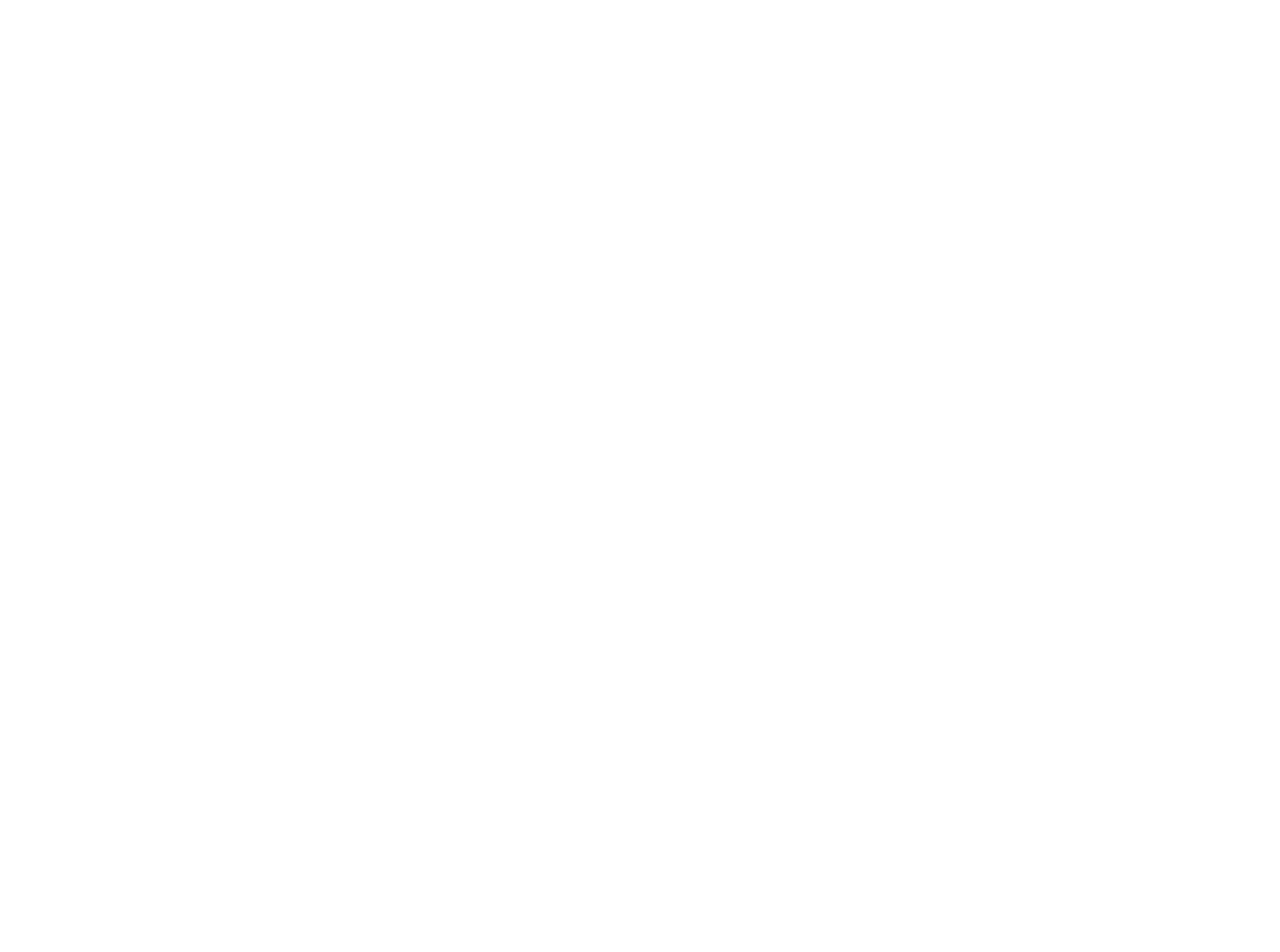
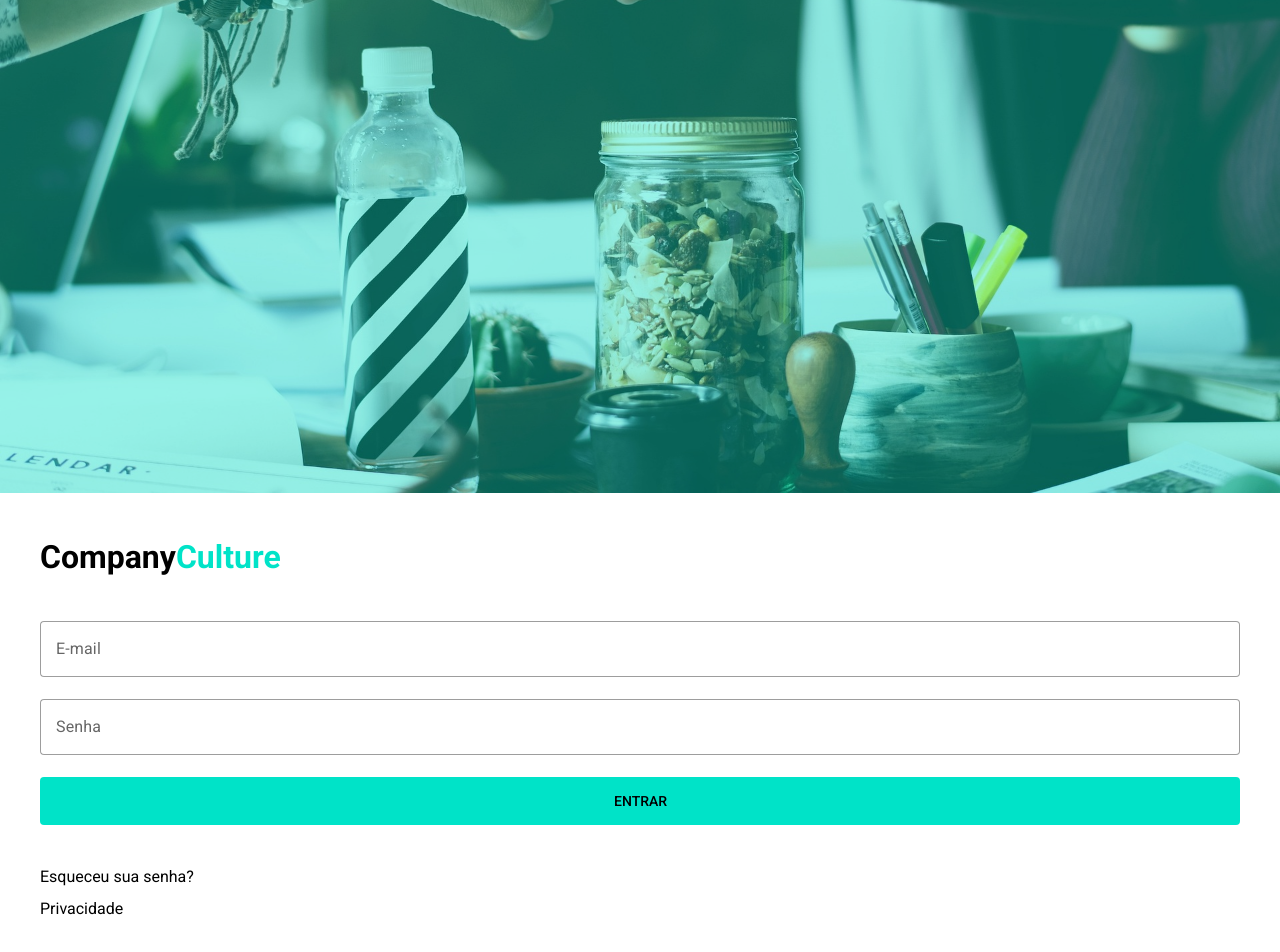
Before and after one commit to alessandroCidney/projeto-academico-1, a Nuxt app: page /login in a window 1280 px wide. Before the commit this address had no page. Shown: the part 380-1332 px from the top of the page. Before the commit the page ends 800 px from the top, so only its background shows below. Built offline with nearby package versions, Linux system fonts and the light colour scheme.

Commit message:
feat: Created login screen base structure

```diff
--- a/nuxt.config.ts
+++ b/nuxt.config.ts
@@ -10,9 +10,14 @@
     transpile: ['vuetify'],
   },
 
+  css: [
+    '@/assets/scss/global.scss',
+  ],
+
   modules: [
     (_options, nuxt) => {
       nuxt.hooks.hook('vite:extendConfig', (config) => {
+        // eslint-disable-next-line @typescript-eslint/ban-ts-comment
         // @ts-expect-error
         config.plugins.push(vuetify({ autoImport: true }))
       })
--- a/src/app.vue
+++ b/src/app.vue
@@ -1,7 +1,5 @@
 <template>
   <nuxt-layout>
-    <v-app>
-      <nuxt-page />
-    </v-app>
+    <nuxt-page />
   </nuxt-layout>
 </template>
--- /dev/null
+++ b/src/assets/scss/global.scss
@@ -0,0 +1,26 @@
+@import url('https://fonts.googleapis.com/css2?family=Roboto:ital,wght@0,100;0,300;0,400;0,500;0,700;0,900;1,100;1,300;1,400;1,500;1,700;1,900&display=swap');
+
+.normalLetterSpacing {
+  letter-spacing: 0 !important;
+}
+
+ol, ul {
+  list-style: none !important;
+}
+
+.fillWidth {
+  width: 100%;
+}
+
+.fillHeight {
+  height: 100%;
+}
+
+a {
+  color: inherit !important;
+  text-decoration: none;
+
+  &:hover {
+    font-weight: bold;
+  }
+}
--- /dev/null
+++ b/src/pages/login.vue
@@ -0,0 +1,65 @@
+<template>
+  <div>
+    <v-img
+      src="@/assets/images/photos/team.jpg"
+      width="100%"
+      height="30%"
+      cover
+    >
+      <div class="teamImageOverlay fillWidth fillHeight" />
+    </v-img>
+
+    <div class="pa-10">
+      <h1 class="mb-10">
+        Company<span class="text-primary">Culture</span>
+      </h1>
+
+      <v-form class="mb-10">
+        <v-text-field
+          label="E-mail"
+          placeholder="user@example.com"
+          variant="outlined"
+        />
+
+        <v-text-field
+          label="Senha"
+          placeholder="Digite sua senha"
+          variant="outlined"
+        />
+
+        <v-btn
+          color="primary"
+          class="text-white normalLetterSpacing py-6"
+          variant="flat"
+          block
+        >
+          Entrar
+        </v-btn>
+      </v-form>
+
+      <ul>
+        <li class="mb-2">
+          <nuxt-link
+            to="reset-password"
+          >
+            Esqueceu sua senha?
+          </nuxt-link>
+        </li>
+
+        <li>
+          <nuxt-link
+            to="privacy-policy"
+          >
+            Privacidade
+          </nuxt-link>
+        </li>
+      </ul>
+    </div>
+  </div>
+</template>
+
+<style lang="scss" scoped>
+.teamImageOverlay {
+  background-color: rgb(var(--v-theme-primary), .4);
+}
+</style>
--- /dev/null
+++ b/src/pages/news.vue
@@ -0,0 +1,5 @@
+<template>
+  <div>
+    News
+  </div>
+</template>
--- a/src/plugins/vuetify.ts
+++ b/src/plugins/vuetify.ts
@@ -6,7 +6,14 @@
 export default defineNuxtPlugin((app) => {
   const vuetify = createVuetify({
     theme: {
-      // ...
+      defaultTheme: 'mainTheme',
+      themes: {
+        mainTheme: {
+          colors: {
+            primary: '#00E3C8',
+          },
+        },
+      },
     },
   })
 
```
Also changed, not shown: package.json (+7 -5 lines), src/layout/default.vue (added, +13 -0 lines), src/assets/images/photos/team.jpg (added), 1 other file (tests, documents, lock files or other folders).
